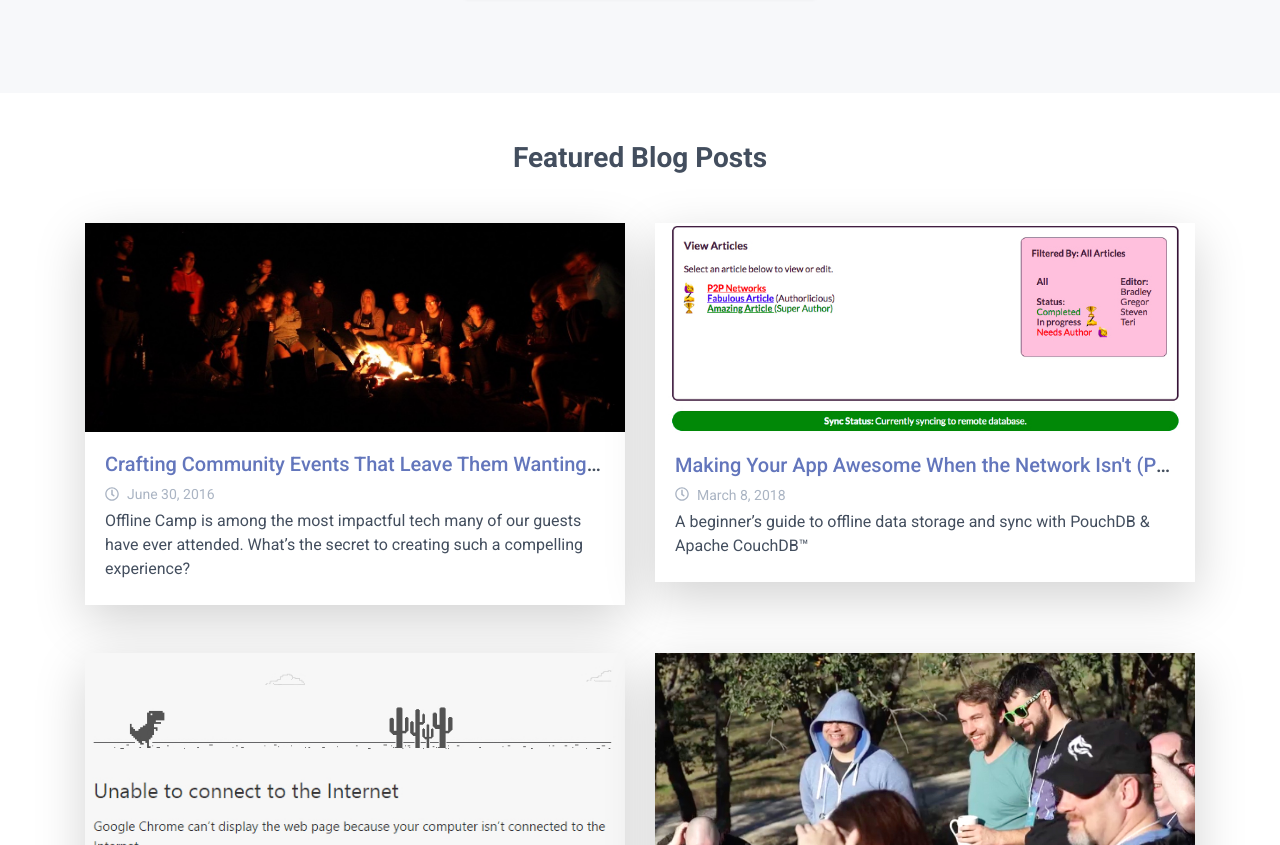
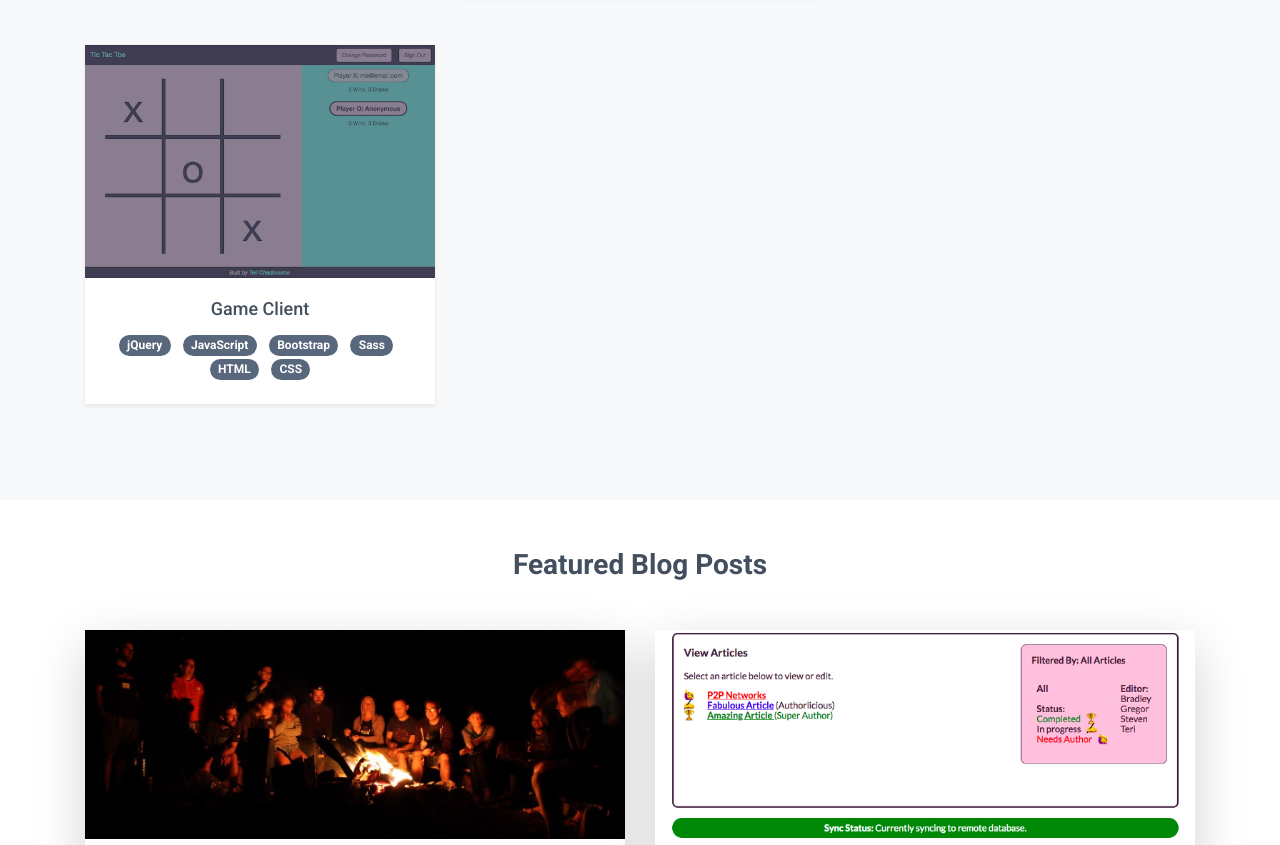
Before and after one commit to terichadbourne/terichadbourne.github.io, a website: page index.html in a window 1280 px wide. Shown: the part 1738-2583 px from the top of the page. Drawn offline with Linux system fonts and the light colour scheme.

Commit message:
Add tic tac toe to project on homepage
- Add card for tic tac toe on homepage
- Minor copy edits on project page

```diff
--- a/index.html
+++ b/index.html
@@ -322,6 +322,7 @@
         <div class="container">
 	        <h3 class="section-title font-weight-bold text-center mb-5">Featured Projects</h3>
 
+<!-- PROJECTS ROW 1 -->
           <div class="project-cards row mb-5">
 
           <div class="col-12 col-lg-4">
@@ -446,6 +447,45 @@
 		        <!-- </div>  -->
 
 	        </div><!--//row-->
+
+<!-- PROJECTS ROW 2 -->
+
+          <div class="project-cards row mb-5">
+
+            <div class="col-12 col-lg-4">
+              <div class="card rounded-0 border-0 shadow-sm mb-5 mb-lg-0"> <!-- previously shadow-sm -->
+              <div class="card-img-container position-relative">
+                <img class="card-img-top rounded-0" src="assets/images/projects/project-tic-tac-toe-thumb.png" alt="">
+                <div class="card-img-overlay overlay-logo text-center">
+                  <!-- <div class="project-logo"><img class="img-fluid w-50" src="assets/images/logos/logo-2-inverse.svg"></div> -->
+                </div>
+                <a class="card-img-overlay overlay-content text-left p-lg-4" href="project-tic-tac-toe.html">
+                  <h5 class="card-title font-weight-bold">Tic Tac Toe</h5>
+                    <p class="card-text">A responsive Tic Tac Toe client, designed with Bootstrap, that stores game data and authenticates users via a third-party API</p>
+                </a>
+              </div>
+              <div class="card-body pb-0">
+                <h4 class="card-title text-truncate text-center mb-0"><a href="project-tic-tac-toe.html">Game Client</a></h4>
+              </div>
+
+              <div class="card-footer border-0 text-center bg-white pb-4">
+                <ul class="list-inline mb-0 mx-auto">
+                      <li class="list-inline-item"><span class="badge badge-secondary badge-pill">jQuery</span></li>
+                      <li class="list-inline-item"><span class="badge badge-secondary badge-pill">JavaScript</span></li>
+                      <li class="list-inline-item"><span class="badge badge-secondary badge-pill">Bootstrap</span></li>
+                      <li class="list-inline-item"><span class="badge badge-secondary badge-pill">Sass</span></li>
+                      <li class="list-inline-item"><span class="badge badge-secondary badge-pill">HTML</span></li>
+                      <li class="list-inline-item"><span class="badge badge-secondary badge-pill">CSS</span></li>
+                </ul>
+                </div>
+              </div><!--//card-->
+              </div>
+
+
+
+	        </div><!--//row-->
+
+
 	        <!-- <div class="text-center">
 	            <a class="btn btn-primary" href="index.html#projects">View all projects</a>
 	        </div> -->
```
Also changed, not shown: project-tic-tac-toe.html (+7 -5 lines).
